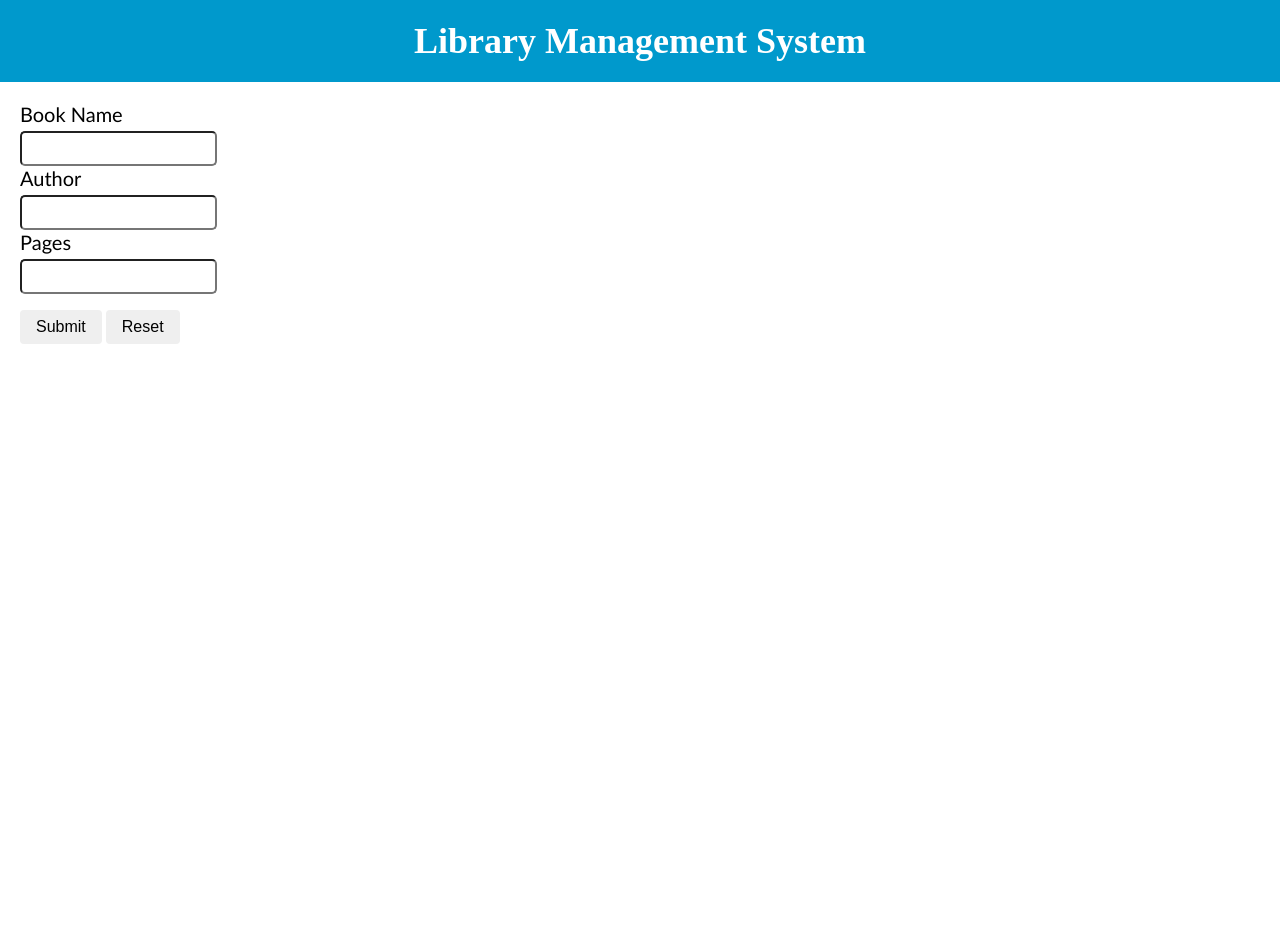
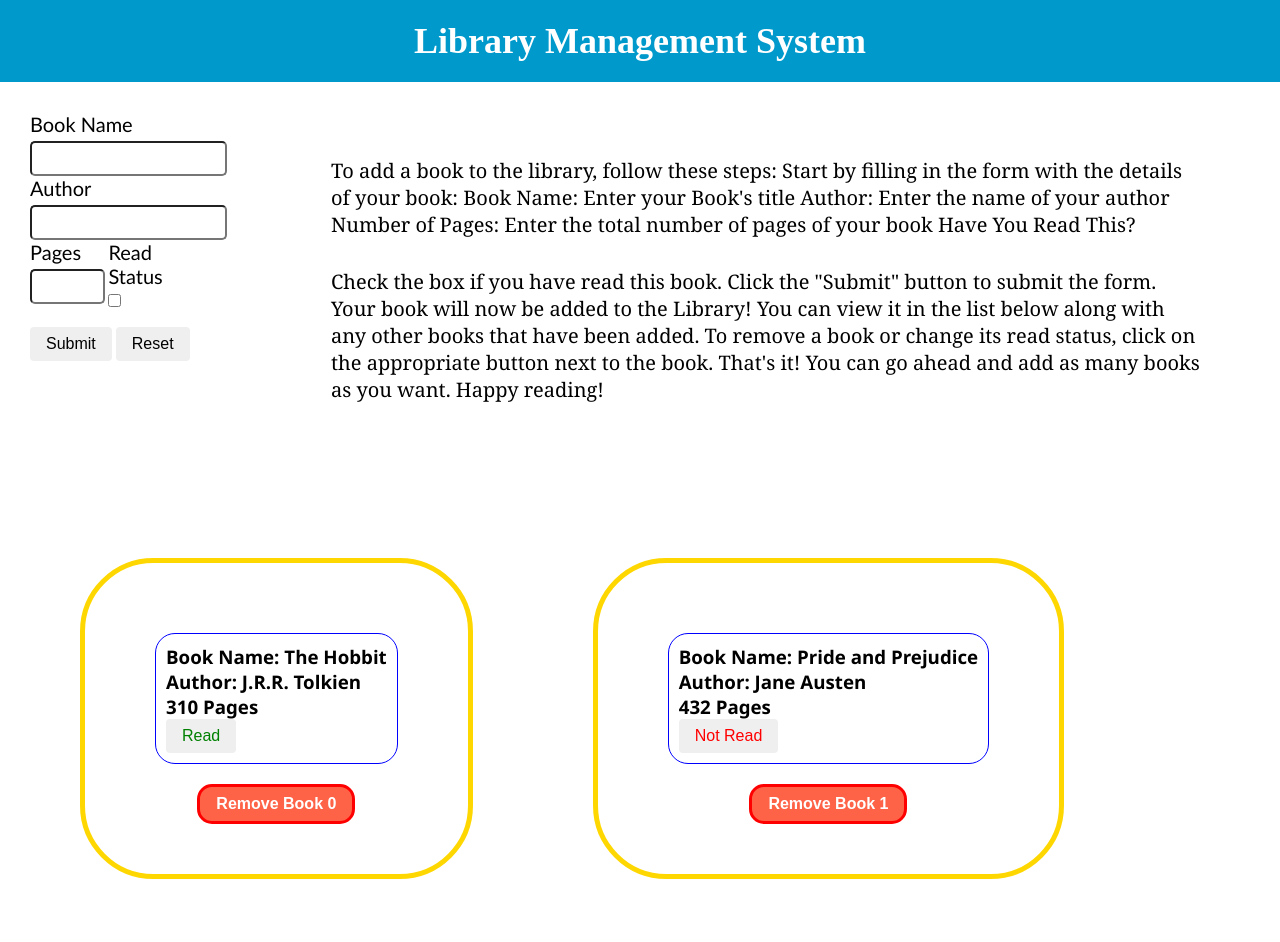
Before and after one commit to alimJalanTech/odin-Library, a plain HTML site: page index.html in a window 1280 px wide. Before the commit the page ends 800 px from the top, so only its background shows below. Drawn offline with Linux system fonts and the light colour scheme.

Commit message:
Commit: Review

```diff
--- a/index.html
+++ b/index.html
@@ -12,23 +12,29 @@
       <p>Library Management System</p>
     </div>
     <div class="dashboard">
-      <div class="formBody">
+      <div class="form-body">
         <form action="" class="form-main">
-          <div class="formFlex">
-            <div class="fieldData">
+          <div class="form-flex">
+            <div class="field-data">
               <label>Book Name</label>
-              <input class="name" type="text" name="name" required/>
+              <input class="name" type="text" name="name" required />
             </div>
-            <div class="fieldData">
+            <div class="field-data">
               <label>Author</label>
-              <input class="author" type="text" name="author" required/>
+              <input class="author" type="text" name="author" required />
             </div>
-            <div class="fieldData">
-              <label>Pages</label>
-              <input class="pages" type="number" name="pages" required/>
+            <div class="field-data lower-input">
+              <div>
+                <label>Pages</label>
+                <input class="pages" type="number" name="pages" required />
+              </div>
+              <div class="check">
+                <label>Read Status</label>
+                <input class="read" type="checkbox" name="read" />
+              </div>
             </div>
           </div>
-          <div class="btnGroup">
+          <div class="btn-group">
             <div>
               <button type="submit" name="submit">Submit</button>
               <button type="reset" name="reset">Reset</button>
@@ -36,7 +42,23 @@
           </div>
         </form>
       </div>
-
+      <div class="right-half">
+        <p>
+          To add a book to the library, follow these steps: Start by filling in
+          the form with the details of your book: Book Name: Enter your Book's
+          title Author: Enter the name of your author Number of Pages: Enter the
+          total number of pages of your book Have You Read This?
+        </p>
+        <p>
+            Check the box
+          if you have read this book. Click the "Submit" button to submit the
+          form. Your book will now be added to the Library! You can view it in
+          the list below along with any other books that have been added. To
+          remove a book or change its read status, click on the appropriate
+          button next to the book. That's it! You can go ahead and add as many
+          books as you want. Happy reading!
+        </p>
+      </div>
     </div>
     <div class="library"></div>
   </body>
--- a/main.js
+++ b/main.js
@@ -1,9 +1,23 @@
-let myLibrary = [];
+let myLibrary = [
+    {
+        "name": "The Hobbit",
+        "author": "J.R.R. Tolkien",
+        "pages": 310,
+        "read": true
+    },
+    {
+        "name": "Pride and Prejudice",
+        "author": "Jane Austen",
+        "pages": 432,
+        "read": false
+    }
+];
 
-function Book(book, author, pages) {
+function Book(book, author, pages, read) {
   this.name = book;
   this.author = author;
   this.pages = pages;
+  this.read = read;
 }
 
 function addBookToLibrary() {
@@ -11,9 +25,12 @@ function addBookToLibrary() {
   const bookName = document.querySelector(".name").value;
   const author = document.querySelector(".author").value;
   const pages = document.querySelector(".pages").value;
-  let newBook = new Book(bookName, author, pages);
+  const read = document.querySelector(".read").checked;
+
+  let newBook = new Book(bookName, author, pages, read);
   console.log(newBook);
   myLibrary.push(newBook);
+
   render();
 }
 
@@ -27,11 +44,18 @@ function render() {
     bookEl.innerHTML = `
         <div class="card">
         <div class="card-head">
-            <h3 class="title"> ${book.name} </h3>
-            <h3 class="title"> ${book.author} </h3>
+            <h3 class="title"> Book Name: ${book.name} </h3>
+            <h3 class="title"> Author: ${book.author} </h3>
+            <h3>  ${book.pages} Pages <h3>
+            <button class="read-status" onclick="changeRead(${i})">
+            ${
+              book.read
+                ? '<div style="color:green">Read</div>'
+                : '<div style="color:red">Not Read</div>'
+            }
+            </button>
         </div>
         <div>
-            <h3>  ${book.pages} Pages <h3>
             <button class="remove-btn" onclick="removeBook(${i})">Remove Book ${i}</button>
         </div>
         </div>
@@ -46,16 +70,26 @@ function removeBook(position) {
   render();
 }
 
+function changeRead(index) {
+  console.log(index);
+  const status = myLibrary[index].read;
+  myLibrary[index].read = !status;
+  render();
+}
+
+function emptyForm() {
+  const inputFields = form.getElementsByTagName("input");
+  Array.from(inputFields).forEach(function (field) {
+    field.value = "";
+  });
+}
+
+render()
 const form = document.querySelector(".form-main");
-const container = document.querySelector(".row");
 
 form.addEventListener("submit", function (event) {
   event.preventDefault();
   addBookToLibrary();
 
-  // Clear form fields
-  const inputFields = form.getElementsByTagName("input");
-  Array.from(inputFields).forEach(function (field) {
-    field.value = "";
-  });
+  emptyForm();
 });
--- a/style.css
+++ b/style.css
@@ -17,21 +17,31 @@
   grid-template-columns: 20% 80%;
 }
 
-.formBody {
+.form-body {
   padding: 20px;
+  margin: 10px;
 }
 
-.formFlex {
+.form-flex {
   display: flex;
   flex-direction: column;
   justify-content: space-around;
+}
+
+.lower-input {
+    display: grid;
+    grid-template-columns: 40% 20%;
+}
+
+.pages {
+    width: 70%;
 }
 
 label {
   display: block;
   font-size: 20px;
   margin-bottom: 5px;
-  font-family: 'Gill Sans', 'Gill Sans MT', Calibri, 'Trebuchet MS', sans-serif;
+  font-family: "Gill Sans", "Gill Sans MT", Calibri, "Trebuchet MS", sans-serif;
 }
 
 input {
@@ -40,7 +50,7 @@ input {
   transition: box-shadow 0.2s ease;
 }
 
-.btnGroup {
+.btn-group {
   display: flex;
   justify-content: flex-start;
   margin-top: 1rem;
@@ -55,14 +65,50 @@ button {
 }
 
 .card {
-    margin: 30px;
-    padding: 30px;
+  align-items: center;
+  border-radius: 10ex;
   border: 5px solid gold;
+  display: flex;
+  flex-direction: column;
+  justify-content: center;
+  margin: 60px;
+  padding: 50px;
 }
 
 .library {
   display: flex;
   flex-direction: row;
+  flex-wrap: wrap;
   justify-content: flex-start;
-    flex-wrap: wrap;
+  margin: 20px;
 }
+
+.right-half {
+    margin: 15px;
+    padding: 30px;
+}
+
+.right-half > p {
+    margin: 30px;
+    font-family: Cambria, Cochin, Georgia, Times, 'Times New Roman', serif;
+    font-size: 20px;
+}
+
+.remove-btn {
+    border: 3px solid red;
+    border-radius: 15px;
+    background-color: tomato;
+    color: white;
+    font-weight: bolder;
+}
+
+.card-head {
+  border-radius: 20px;
+  border: 1px solid blue;
+  display: flex;
+  flex-direction: column;
+  font-family: "Segoe UI", Tahoma, Geneva, Verdana, sans-serif;
+  justify-content: center;
+  padding: 10px;
+  margin: 20px;
+}
```
Also changed, not shown: SNIPPET.png (added). Lines whose indentation alone changed are shown as unchanged.
